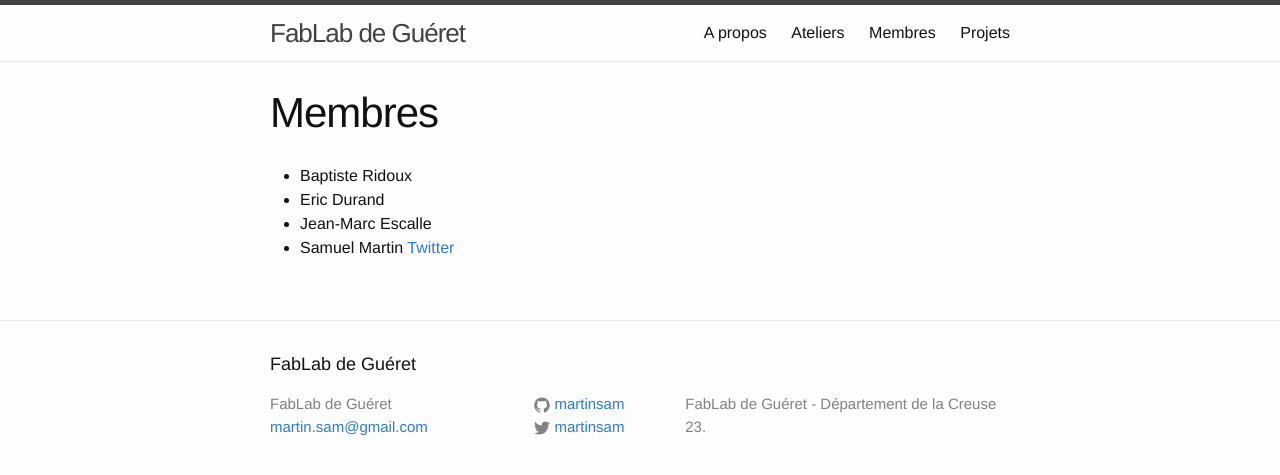
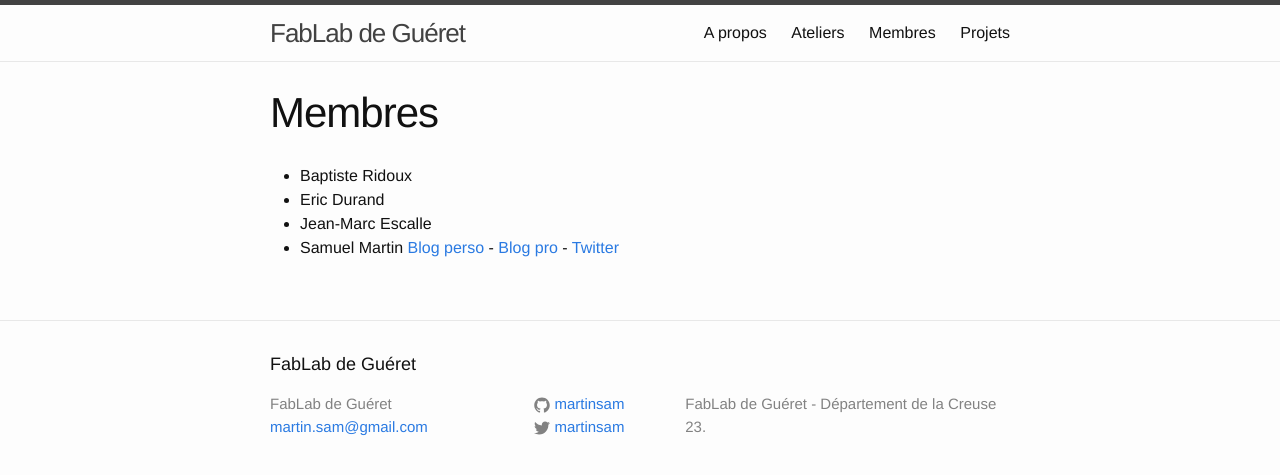
Before and after one commit to fablabgueret/fablabgueret.github.io, a Jekyll site: the page built from membres.md, in a window 1280 px wide. Shown: the top 475 px of the page. Built offline with Jekyll 4.4.1, drawn with Linux system fonts in a browser that asks for light colours.

Commit message:
Update membres.md

```diff
--- a/membres.md
+++ b/membres.md
@@ -7,4 +7,4 @@ permalink: /membres/
 - Baptiste Ridoux
 - Eric Durand
 - Jean-Marc Escalle
-- Samuel Martin [Twitter](https://twitter.com/martinsam)
+- Samuel Martin [Blog perso](http://samuel-martin.me/) -  [Blog pro](http://blog.creaone.fr) -  [Twitter](https://twitter.com/martinsam)
```
